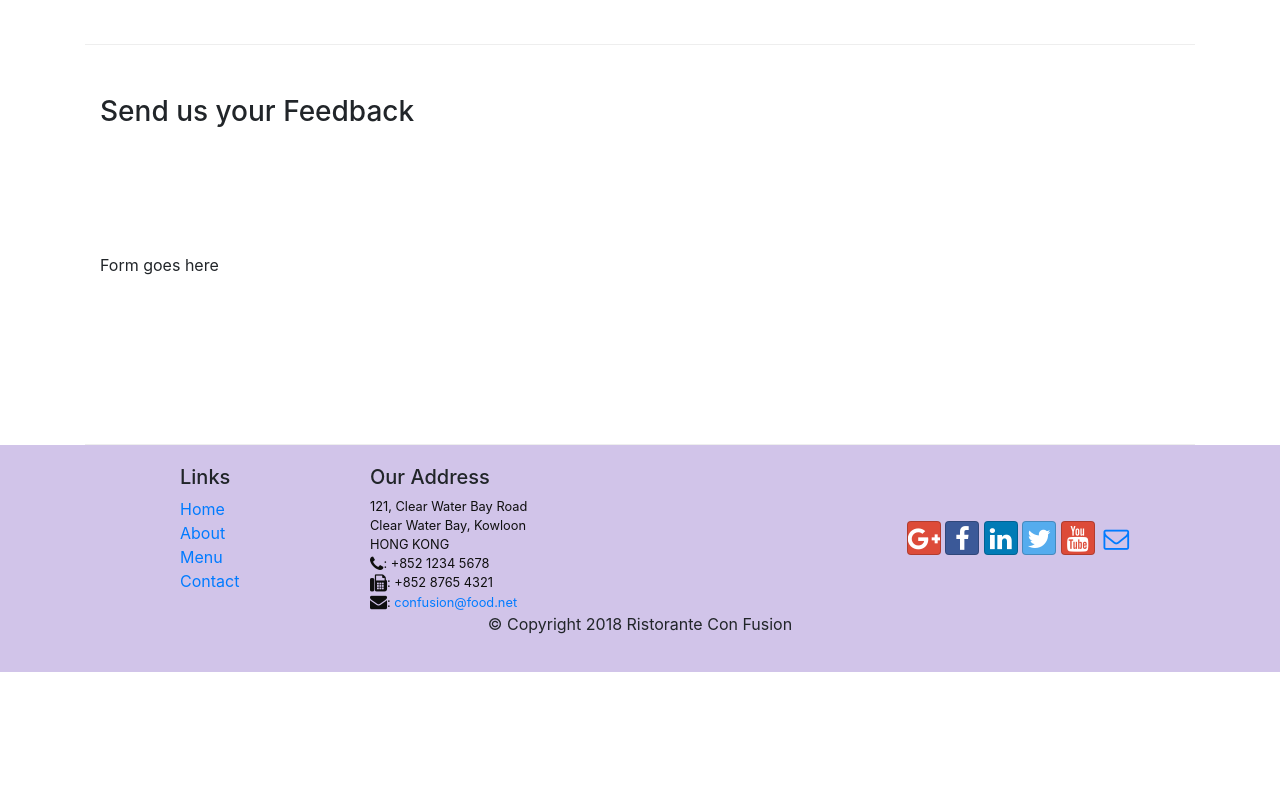
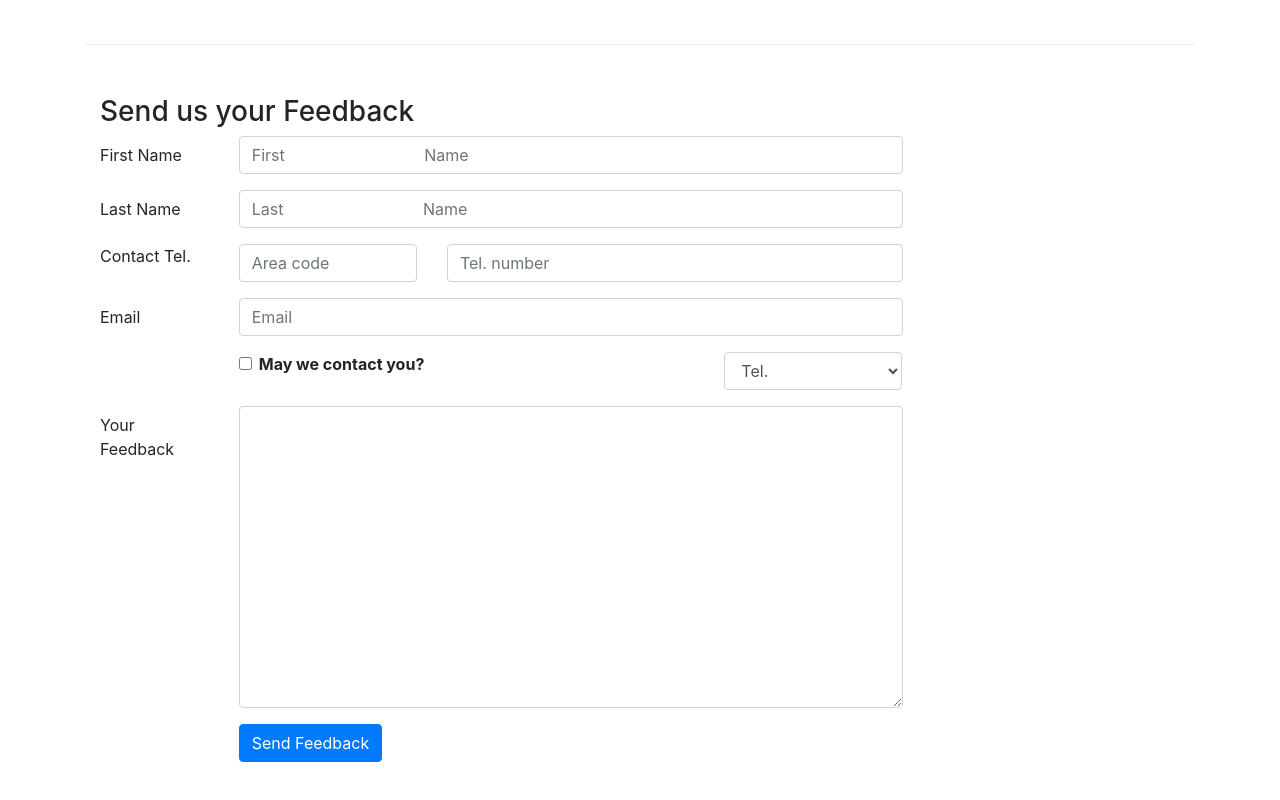
Before and after one commit to chicoflacito/conFusion, a website: page contactus.html in a window 1280 px wide. Shown: the part 820-1620 px from the top of the page. Before the commit the page ends 1492 px from the top, so only its background shows below. Drawn offline with nearby package versions, Linux system fonts and the light colour scheme.

Commit message:
Added Form

```diff
--- a/contactus.html
+++ b/contactus.html
@@ -98,7 +98,77 @@
               <h3>Send us your Feedback</h3>
            </div>
             <div class="col-12 col-md-9">
-                Form goes here
+                <form>
+                    <div class="form-group row">
+                        <label for="firstname" class="col-md-2 col-form-label"
+                          >First Name</label>
+                        <div class="col-md-10">
+                            <input type="text" class="form-control" id
+                              ="firstname" name="firstname" placeholder="First
+                              Name">
+                        </div>
+                    </div>
+                    <div class="form-group row">
+                        <label for="lastname" class="col-md-2 col-form-label"
+                          >Last Name</label>
+                        <div class="col-md-10">
+                            <input type="text" class="form-control" id
+                              ="lastname" name="lastname" placeholder="Last
+                              Name">
+                        </div>
+                    </div>
+                    <div class="form-group row">
+                        <label for="telnum" class="col-12 col-md-2 col-form
+                          -label">Contact Tel.</label>
+                        <div class="col-5 col-md-3">
+                            <input type="tel" class="form-control" id="areacode"
+                              name="areacode" placeholder="Area code">
+                        </div>
+                        <div class="col-7 col-md-7">
+                            <input type="tel" class="form-control" id="telnum"
+                              name="telnum" placeholder="Tel. number">
+                        </div>
+                    </div>
+                    <div class="form-group row">
+                        <label for="emailid" class="col-md-2 col-form-label"
+                          >Email</label>
+                        <div class="col-md-10">
+                            <input type="email" class="form-control" id
+                              ="emailid" name="emailid" placeholder="Email">
+                        </div>
+                    </div>
+                    <div class="form-group row">
+                        <div class="col-md-6 offset-md-2">
+                            <div class="form-check">
+                                <input type="checkbox" class="form-check-input"
+                                  name="approve" id="approve" value="">
+                                <label class="form-check-label" for="approve">
+                                    <strong>May we contact you?</strong>
+                                </label>
+                            </div>
+                        </div>
+                        <div class="col-md-3 offset-md-1">
+                            <select class="form-control">
+                                <option>Tel.</option>
+                                <option>Email</option>
+                            </select>
+                        </div>
+                    </div>
+                    <div class="form-group row">
+                        <label for="feedback" class="col-md-2 col-form-label"
+                          >Your Feedback</label>
+                        <div class="col-md-10">
+                            <textarea class="form-control" id="feedback" name
+                              ="feedback" rows="12"></textarea>
+                        </div>
+                    </div>
+                    <div class="form-group row">
+                        <div class="offset-md-2 col-md-10">
+                            <button type="submit" class="btn btn-primary">Send
+                              Feedback</button>
+                        </div>
+                    </div>
+                </form>
             </div>
              <div class="col-12 col-md">
             </div>
```
